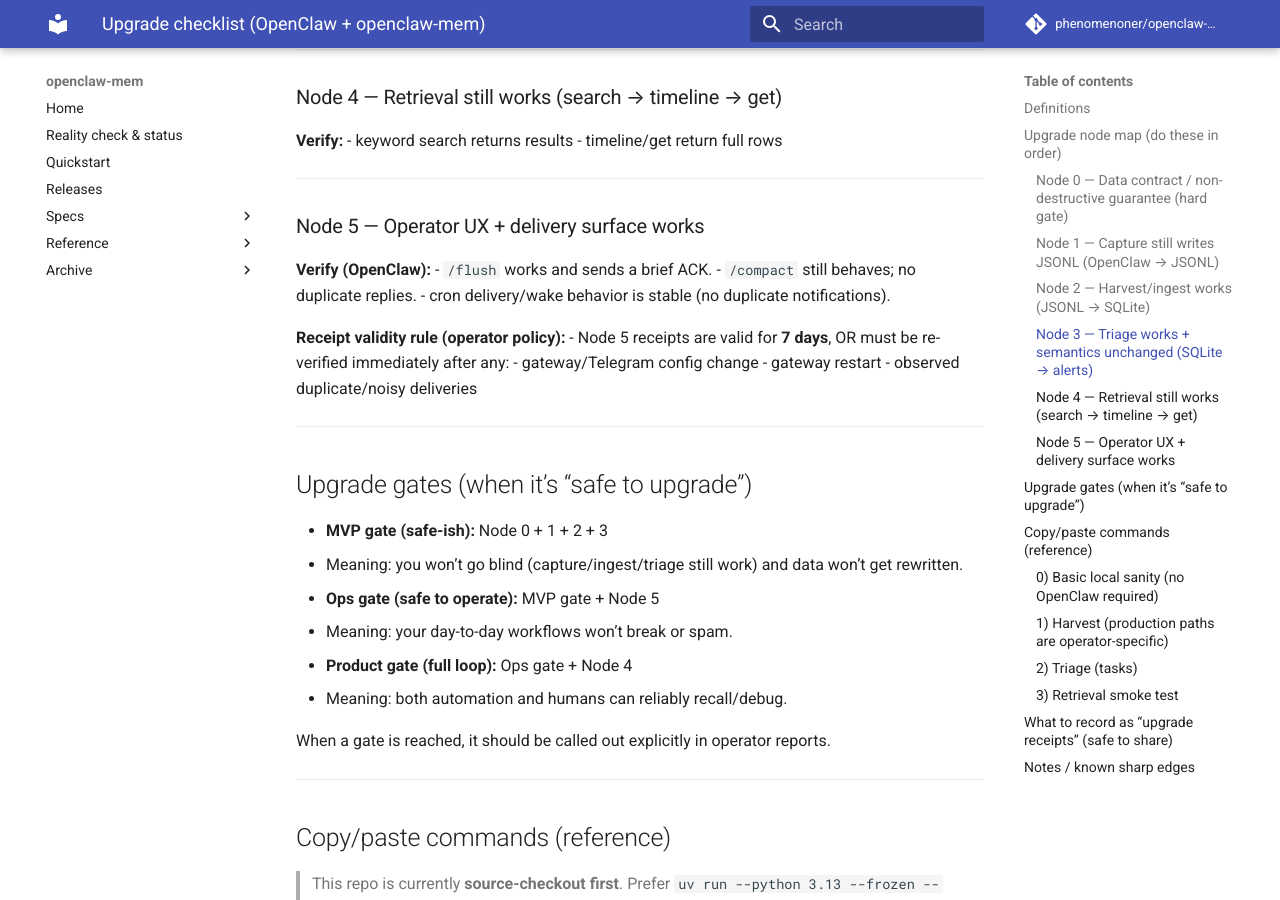
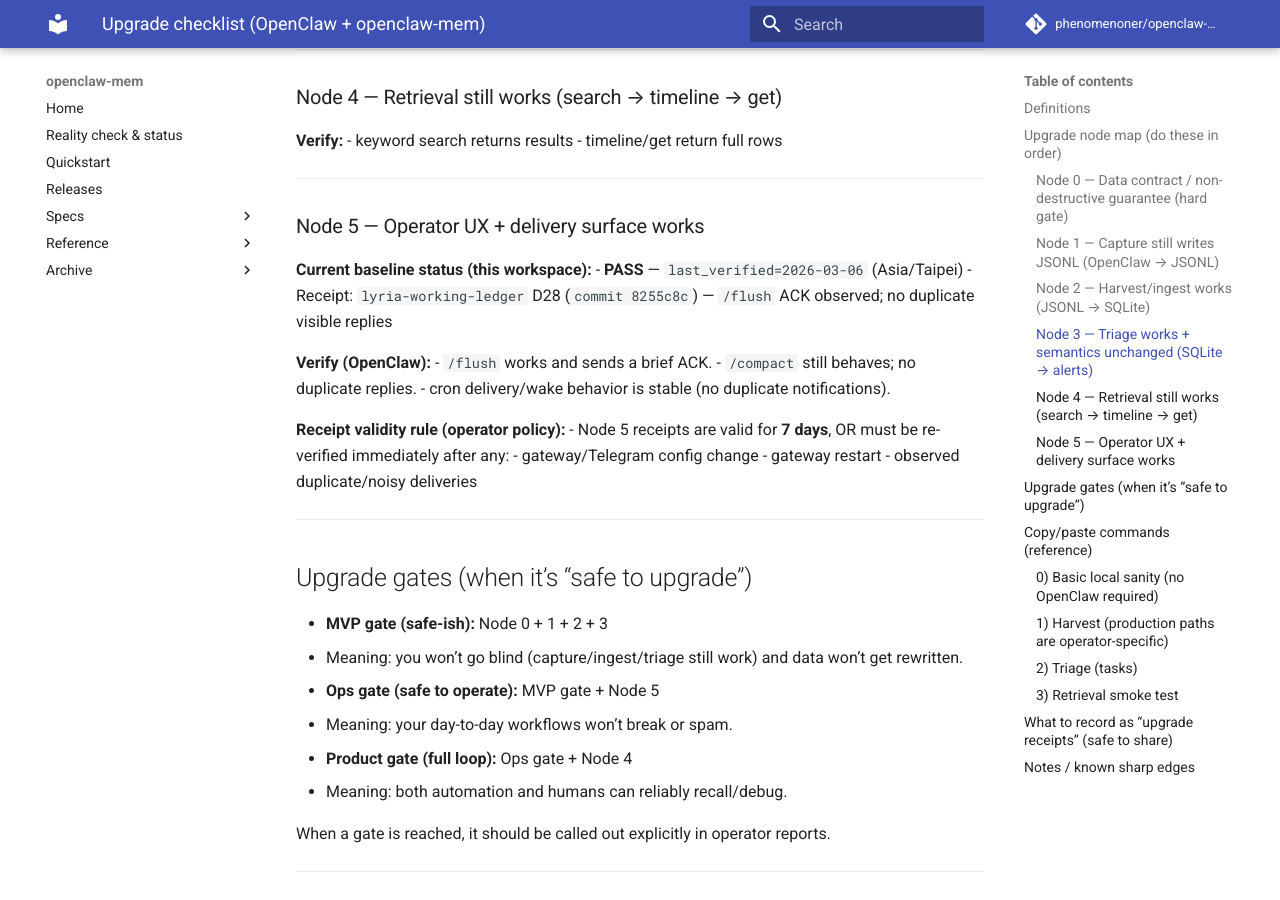
Before and after one commit to phenomenoner/openclaw-mem, an MkDocs documentation site: the page built from docs/upgrade-checklist.md, in a window 1280 px wide and 900 px high, scrolled down 1346 px. Built offline with MkDocs 1.6.1 and Material for MkDocs 9.7.7, drawn with Linux system fonts in a browser that asks for light colours; comment, search, counter and statistics services are not loaded.

Commit message:
docs: mark Node5 UX gate PASS (last_verified 2026-03-06)

```diff
--- a/docs/upgrade-checklist.md
+++ b/docs/upgrade-checklist.md
@@ -60,6 +60,11 @@
 ---
 
 ### Node 5 — Operator UX + delivery surface works
+
+**Current baseline status (this workspace):**
+- **PASS** — `last_verified=2026-03-06` (Asia/Taipei)
+- Receipt: `lyria-working-ledger` D28 (`commit 8255c8c`) — `/flush` ACK observed; no duplicate visible replies
+
 **Verify (OpenClaw):**
 - `/flush` works and sends a brief ACK.
 - `/compact` still behaves; no duplicate replies.
```
